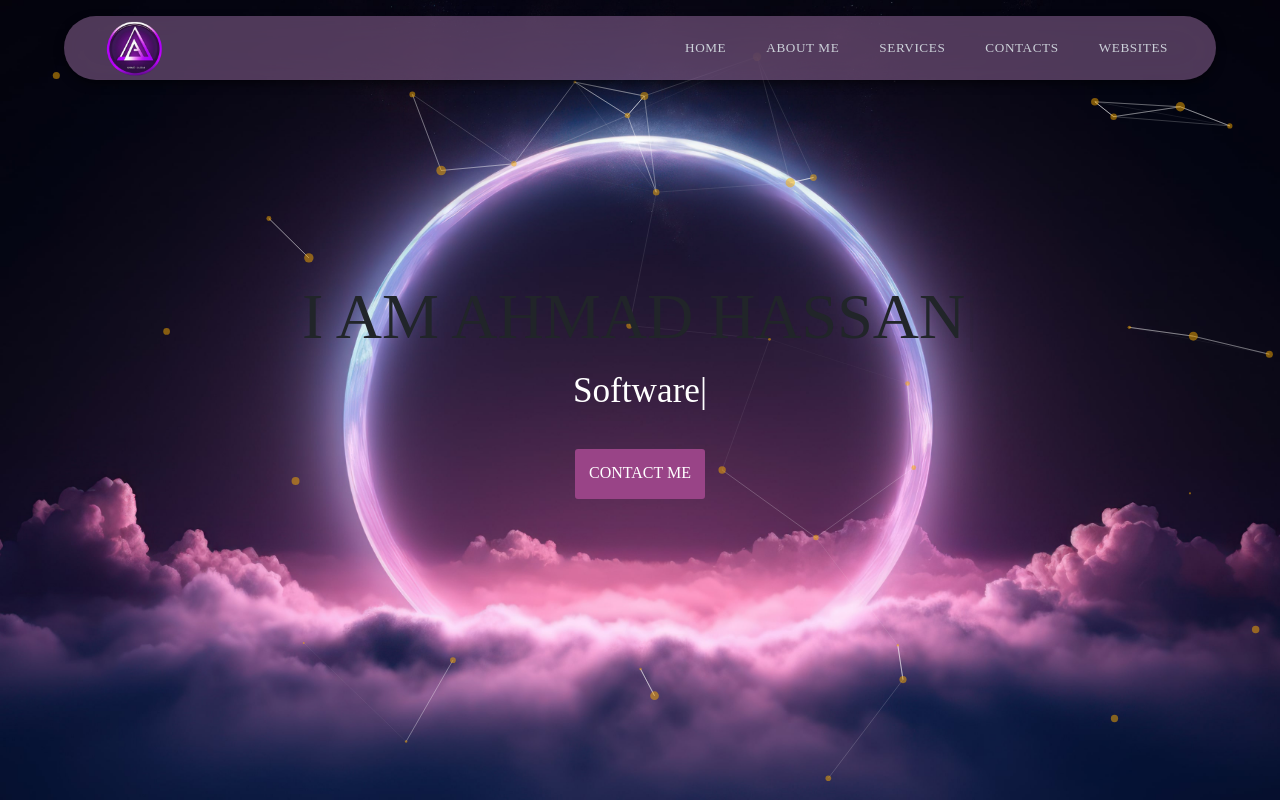
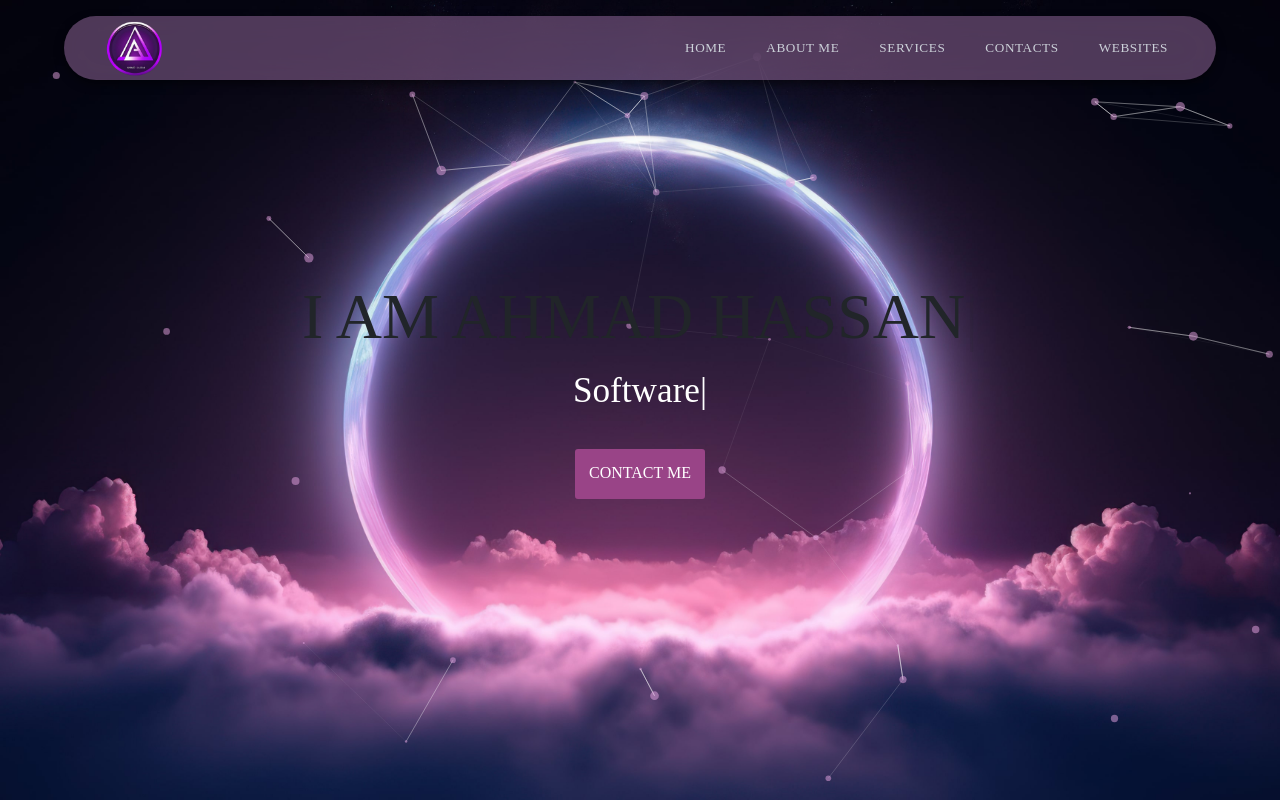
Before and after one commit to AhmadInsight/Cern-portfolio, a React (Vite) app: page / in a window 1280 px wide. Shown: the top 800 px of the page. Built offline with nearby package versions, Linux system fonts and the light colour scheme.

Commit message:
Update App.tsx

```diff
--- a/src/App.tsx
+++ b/src/App.tsx
@@ -79,7 +79,7 @@ function App() {
                   area: 900,
                 },
               },
-              color: { value: "#f9ab00" },
+              color: { value: "#E7A6E3" },
               links: {
                 enable: true,
                 color: "#ffffff",
```
